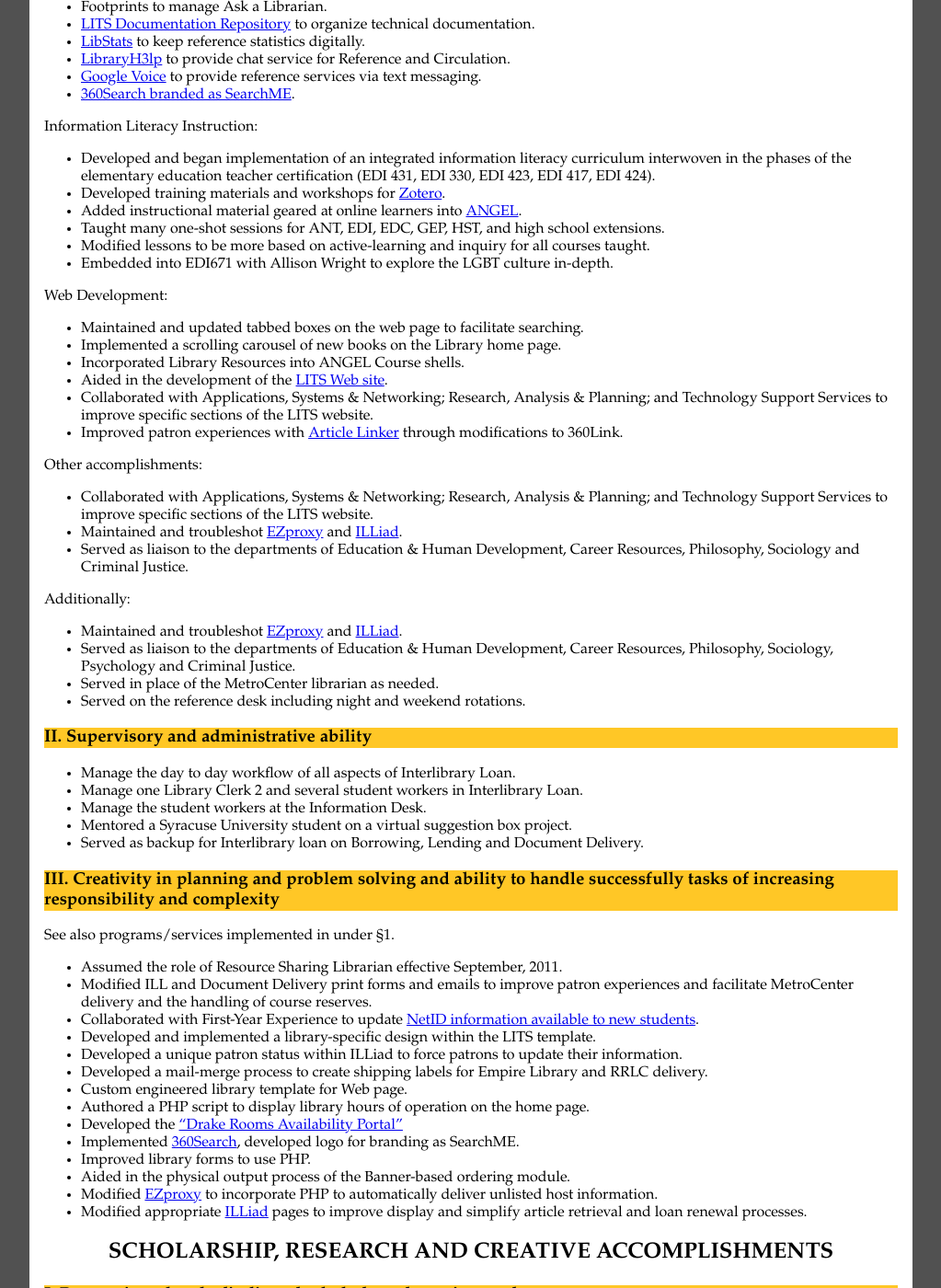
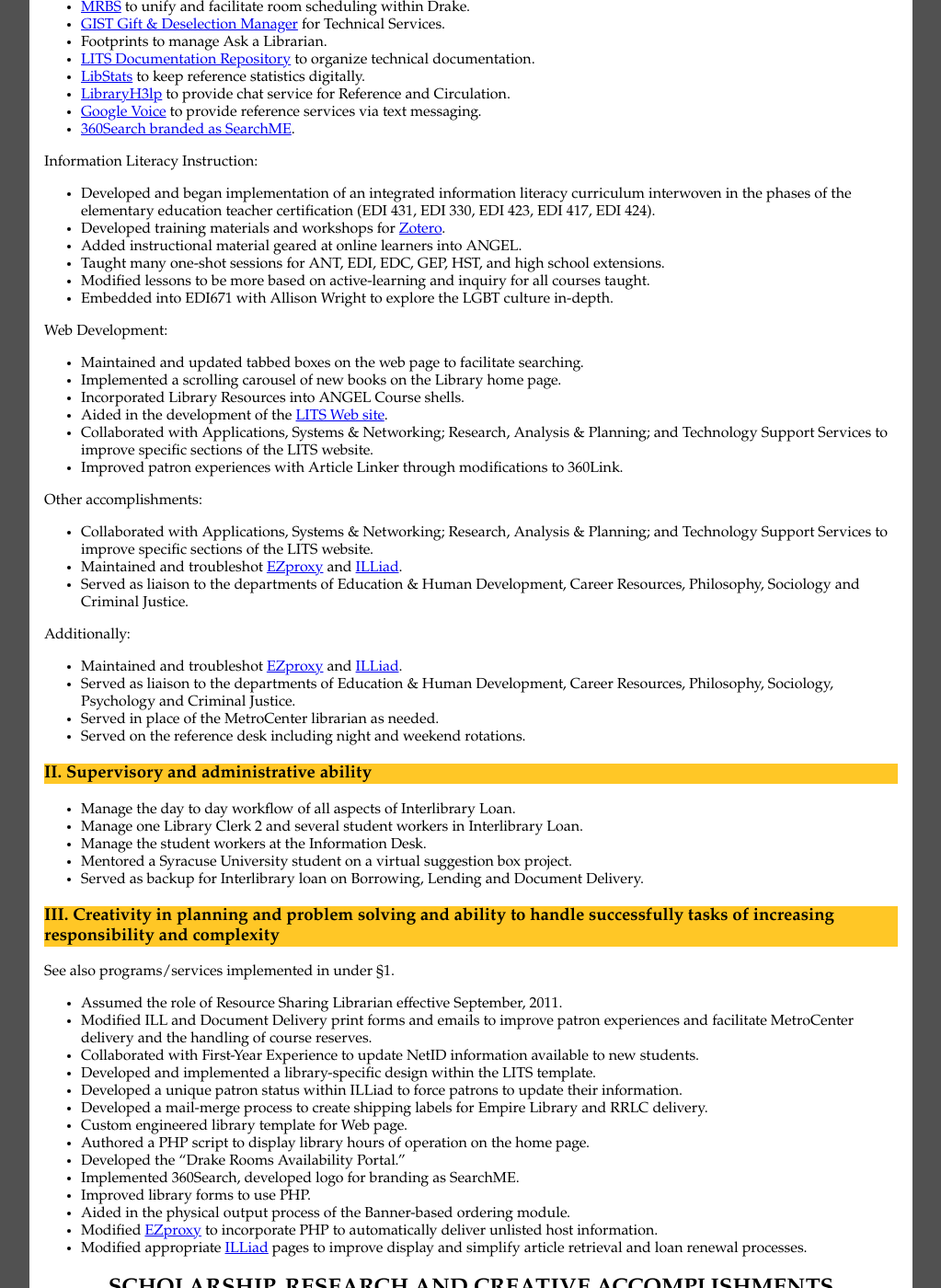
Before and after one commit to loganrath/portfolio, a Jekyll site: the page built from application.html, in a window 1280 px wide and 1400 px high, scrolled down 563 px. Shown: the whole window at 92% size, without its empty margins (128-1151 px from the left). Built offline with Jekyll 4.4.1, drawn with Linux system fonts in a browser that asks for light colours; some of the changed text lies outside the part shown.

Commit message:
supplemental pages.

```diff
--- a/application.html
+++ b/application.html
@@ -2,6 +2,7 @@
 layout: portfolio
 title: Application for Continuing Appointment and Promotion to Associate Librarian
 ---
+<p style="text-align:center">NOTE: SOME LINKS MAY HAVE CHANGED SINCE ORIGINAL DATE OF SUBMISSION.</p>
 <div class='vspace'></div><h2  style='text-align: center;'>EFFECTIVE PERFORMANCE IN LIBRARIANSHIP</h2>
 <h3>I. Successful performance of assigned duties with considerable independence, initiative and productivity, contributions to collection building and instructional effectiveness</h3>
 <p>Programs/Services Implemented:
@@ -18,7 +19,7 @@
 </li></ul><p class='vspace'>Information Literacy Instruction:
 </p><ul><li>Developed and began implementation of an integrated information literacy curriculum interwoven in the phases of the elementary education teacher certification (EDI 431, EDI 330, EDI 423, EDI 417, EDI 424).
 </li><li>Developed training materials and workshops for <a class='external' href='http://www.zotero.org' rel='nofollow'>Zotero</a>.
-</li><li>Added instructional material geared at online learners into <a target='_blank'  class='external' href='http://www.brockport.edu/q/3DM' rel='nofollow'>ANGEL</a>.
+</li><li>Added instructional material geared at online learners into ANGEL.
 </li><li>Taught many one-shot sessions for ANT, EDI, EDC, GEP, HST, and high school extensions.
 </li><li>Modified lessons to be more based on active-learning and inquiry for all courses taught.
 </li><li>Embedded into EDI671 with Allison Wright to explore the LGBT culture in-depth.
@@ -28,7 +29,7 @@
 </li><li>Incorporated Library Resources into ANGEL Course shells.
 </li><li>Aided in the development of the <a class='external' href='http://www.brockport.edu/lits/' rel='nofollow'>LITS Web site</a>.
 </li><li>Collaborated with Applications, Systems &amp; Networking; Research, Analysis &amp; Planning; and Technology Support Services to improve specific sections of the LITS website.
-</li><li>Improved patron experiences with <a target='_blank'  class='external' href='http://uh4jc3de5m.search.serialssolutions.com' rel='nofollow'>Article Linker</a> through modifications to 360Link.
+</li><li>Improved patron experiences with Article Linker through modifications to 360Link.
 </li></ul><p class='vspace'>Other accomplishments:
 </p><ul><li>Collaborated with Applications, Systems &amp; Networking; Research, Analysis &amp; Planning; and Technology Support Services to improve specific sections of the LITS website.
 </li><li>Maintained and troubleshot <a class='external' href='http://www.oclc.org/us/en/ezproxy/about/default.htm' rel='nofollow'>EZproxy</a> and <a class='external' href='http://www.atlas-sys.com/illiad/' rel='nofollow'>ILLiad</a>.
@@ -48,14 +49,14 @@
 <p>See also programs/services implemented in under §1.
 </p><ul><li>Assumed the role of Resource Sharing Librarian effective September, 2011.
 </li><li>Modified ILL and Document Delivery print forms and emails to improve patron experiences and facilitate MetroCenter delivery and the handling of course reserves.
-</li><li>Collaborated with First-Year Experience to update <a target='_blank'  class='external' href='http://www.brockport.edu/lits/documentation/new_students' rel='nofollow'>NetID information available to new students</a>.
+</li><li>Collaborated with First-Year Experience to update NetID information available to new students.
 </li><li>Developed and implemented a library-specific design within the LITS template.
 </li><li>Developed a unique patron status within ILLiad to force patrons to update their information.
 </li><li>Developed a mail-merge process to create shipping labels for Empire Library and RRLC delivery.
 </li><li>Custom engineered library template for Web page.
 </li><li>Authored a PHP script to display library hours of operation on the home page.
-</li><li>Developed the <a class='external' href='http://brockport.edu/library/rooms/' rel='nofollow'>“Drake Rooms Availability Portal”</a>
-</li><li>Implemented <a target='_blank'  class='external' href='https://ezproxy2.drake.brockport.edu:2443/login?url=http://uh4jc3de5m.cs.serialssolutions.com/' rel='nofollow'>360Search</a>, developed logo for branding as SearchME.
+</li><li>Developed the “Drake Rooms Availability Portal.”
+</li><li>Implemented 360Search, developed logo for branding as SearchME.
 </li><li>Improved library forms to use PHP.
 </li><li>Aided in the physical output process of the Banner-based ordering module.
 </li><li>Modified <a class='external' href='http://www.oclc.org/ezproxy' rel='nofollow'>EZproxy</a> to incorporate PHP to automatically deliver unlisted host information.
@@ -127,7 +128,7 @@
 <div class='vspace'></div><h3>IV. Non peer-reviewed or adjudicated scholarly and creative products.</h3>
 <p><strong>Rath, L. T.</strong> Drake Memorial Library Website. Brockport, NY: The College at Brockport. <a class='external' href='http://www.brockport.edu/library' rel='nofollow'>http://www.brockport.edu/library</a>
 </p>
-<p class='vspace'><strong>Rath, L. T.</strong> Research Guides. <a class='external' href='http://brockport.libguides.com/profile/logan' rel='nofollow'>http://brockport.libguides.com/profile/logan</a>
+<p class='vspace'><strong>Rath, L. T.</strong> Research Guides. http://brockport.libguides.com/profile/logan
 </p>
 <p class='vspace'><strong>Rath, L.T.</strong> (2012). BNCollege Addon (Version 1). [Software]. <a class='external' href='https://prometheus.atlas-sys.com/display/ILLiadAddons/BN+College+Textbook+Search' rel='nofollow'>https://prometheus.atlas-sys.com/display/ILLiadAddons/BN+College+Textbook+Search</a>
 </p>
--- a/index.html
+++ b/index.html
@@ -6,7 +6,7 @@
 <p>I would like to submit for your review my application for continuing appointment and promotion to the rank of Associate Librarian. I have chosen to provide a digital portfolio, in the form of a web page that will house the various aspects of my dossier. Here you will find tabs containing my vita, a reflective statement, my application form, letters of support, other supporting documentation and appendices. Because this portfolio is hypertext, you will find links throughout various pages providing additional context. Should you need assistance viewing anything, please do not hesitate to ask.</p>
 <p>Thank you, in advance, for your consideration of my application materials. You should not need any passwords to view the material that has been posted. This portfolio is best viewed in Firefox.</p>
 <h3>Recommendations</h3>
-<p><a class='external' href='http://www.logan.pw/portfolio/uploads/Tenure/rath_facvote.pdf' rel='nofollow'>Faculty vote on APT Recommendation</a></p>
-<p><a class='external' href='http://www.logan.pw/portfolio/uploads/Tenure/rath_tenure_recommendation.pdf' rel='nofollow'>APT Recommendation</a>
+<p><a class='external' href='/uploads/Tenure/rath_facvote.pdf' rel='nofollow'>Faculty vote on APT Recommendation</a></p>
+<p><a class='external' href='/uploads/Tenure/rath_tenure_recommendation.pdf' rel='nofollow'>APT Recommendation</a>
 </p>
 </div>
```
Also changed, not shown: 2009_EDI330LessonPlan.md (added, +33 -0 lines), 2009_EDI423LessonPlan.md (added, +18 -0 lines), 2009_EDI431LessonPlan.md (added, +21 -0 lines), documentation.html (+17 -17 lines), extras/article_linker_illiad.png (added).
